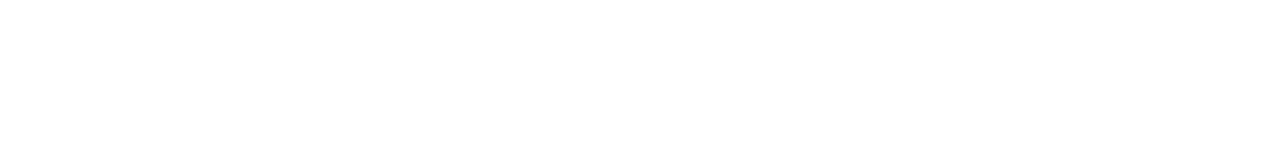
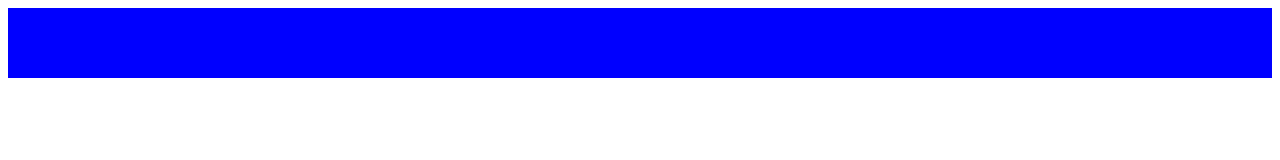
Before and after one commit to jeanbaptistesimplon/simplon-git, a plain HTML site: page index.html in a window 1280 px wide. Drawn offline with Linux system fonts and the light colour scheme.

Commit message:
add contain

```diff
--- a/CSS/style.css
+++ b/CSS/style.css
@@ -0,0 +1,5 @@
+.contain{
+  height: 70px;
+  width: auto;
+  background: blue;
+}
--- a/index.html
+++ b/index.html
@@ -8,6 +8,8 @@
     <title>Simplon Git</title>
   </head>
   <body>
+    <div class="contain">
 
+    </div>
   </body>
 </html>
```
